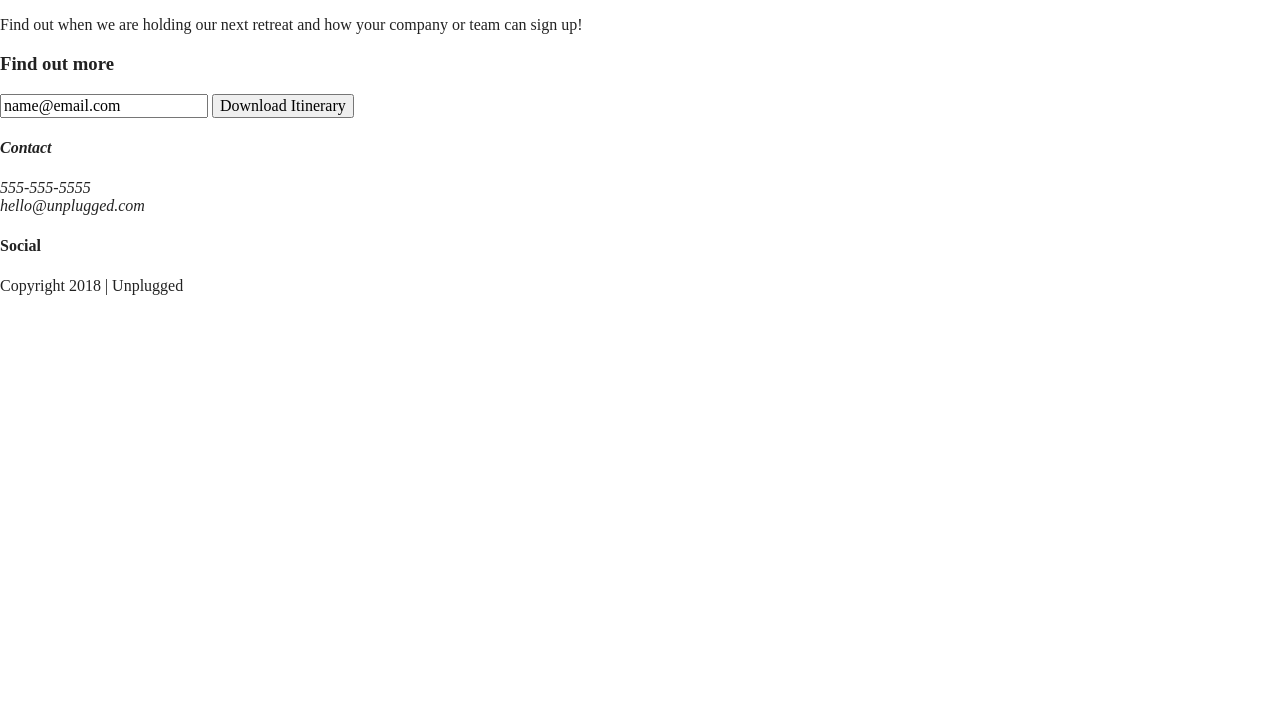
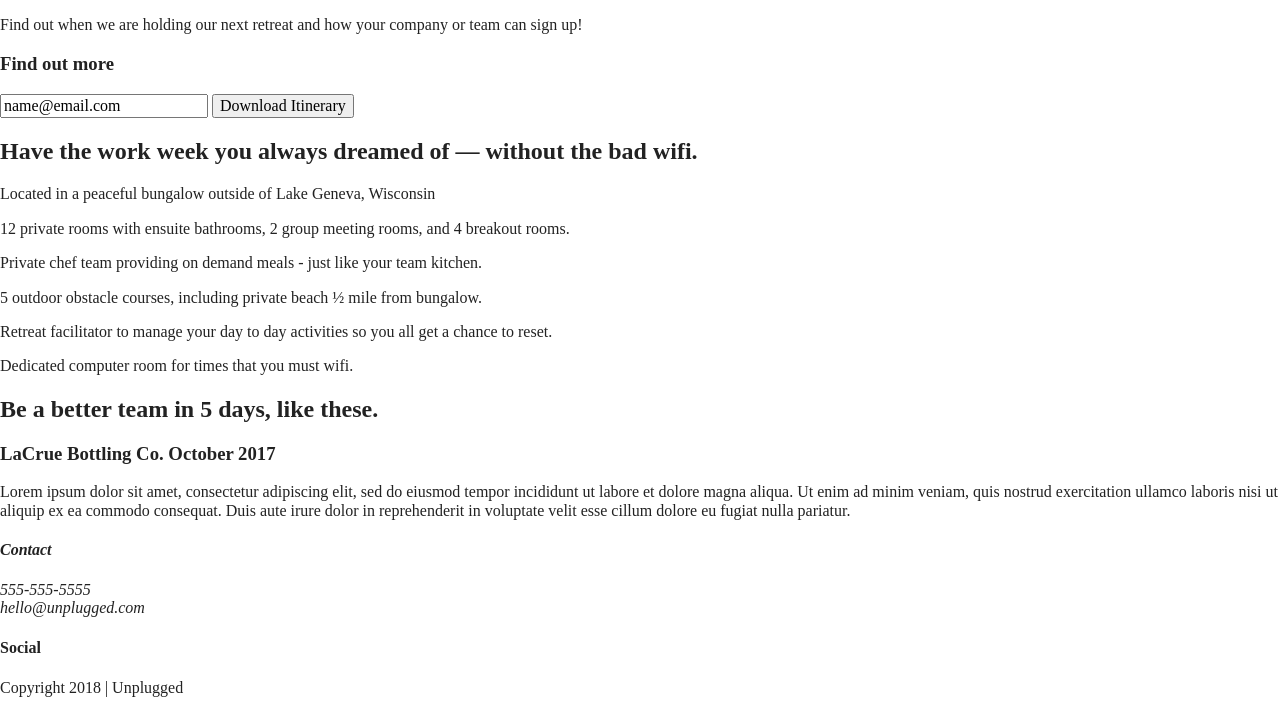
Before and after one commit to kelsey-mcduke/responsive-project, a website built with Parcel: page index.html in a window 1280 px wide. Shown: the part 176-889 px from the top of the page. Before the commit the page ends 800 px from the top, so only its background shows below. Built offline with nearby package versions, Linux system fonts and the light colour scheme.

Commit message:
Finished coding features and reviews

```diff
--- a/index.html
+++ b/index.html
@@ -36,10 +36,11 @@
             </nav>
         </div>
     </header>
+
     <main>
 
         <section class="hero-area">
-            <div class="contnet-wrapper">
+            <div class="content-wrapper">
                 <h1>Retreat from the desk, return refreshed</h1>
             </div>
         </section>
@@ -59,6 +60,50 @@
                 </div>
             </div><!--aside content wrapper ends-->
         </aside>
+
+        <section class="features">
+            <div class="content-wrapper">
+                <h2>Have the work week you always dreamed of — without the bad wifi.</h2>
+                <div class="features-items">
+                    <article>
+                        <p class="fontawesome-icon"></p>
+                        <p class="features-item-description">Located in a peaceful bungalow outside of Lake Geneva, Wisconsin</p>
+                    </article>
+                    <article>
+                        <p class="fontawesome-icon"></p>
+                        <p class="features-item-description">12 private rooms with ensuite bathrooms, 2 group meeting rooms, and 4 breakout rooms.</p>
+                    </article>
+                    <article>
+                        <p class="fontawesome-icon"></p>
+                        <p class="features-item-description">Private chef team providing on demand meals - just like your team kitchen.</p>
+                    </article>
+                    <article>
+                        <p class="fontawesome-icon"></p>
+                        <p class="features-item-description">5 outdoor obstacle courses, including private beach ½ mile from bungalow.</p>
+                    </article>
+                    <article>
+                        <p class="fontawesome-icon"></p>
+                        <p class="features-item-description">Retreat facilitator to manage your day to day activities so you all get a chance to reset.</p>
+                    </article>
+                    <article>
+                        <p class="fontawesome-icon"></p>
+                        <p class="features-item-description">Dedicated computer room for times that you must wifi.</p>
+                    </article>
+                </div>
+            </div><!--features content wrapper ends-->
+        </section><!--features section ends-->
+
+        <section class="reviews">
+            <div class="content-wrapper">
+                <h2>Be a better team in 5 days, like these.</h2>
+                <article>
+                  <div>
+                    <h3>LaCrue Bottling Co. October 2017</h3>
+                    <p>Lorem ipsum dolor sit amet, consectetur adipiscing elit, sed do eiusmod tempor incididunt ut labore et dolore magna aliqua. Ut enim ad minim veniam, quis nostrud exercitation ullamco laboris nisi ut aliquip ex ea commodo consequat. Duis aute irure dolor in reprehenderit in voluptate velit esse cillum dolore eu fugiat nulla pariatur.</p>
+                  </div>
+                </article>
+            </div><!--reviews content wrapper ends-->
+        </section><!--reviews section ends-->
 
     </main><!--main wrapper-->
 
```
